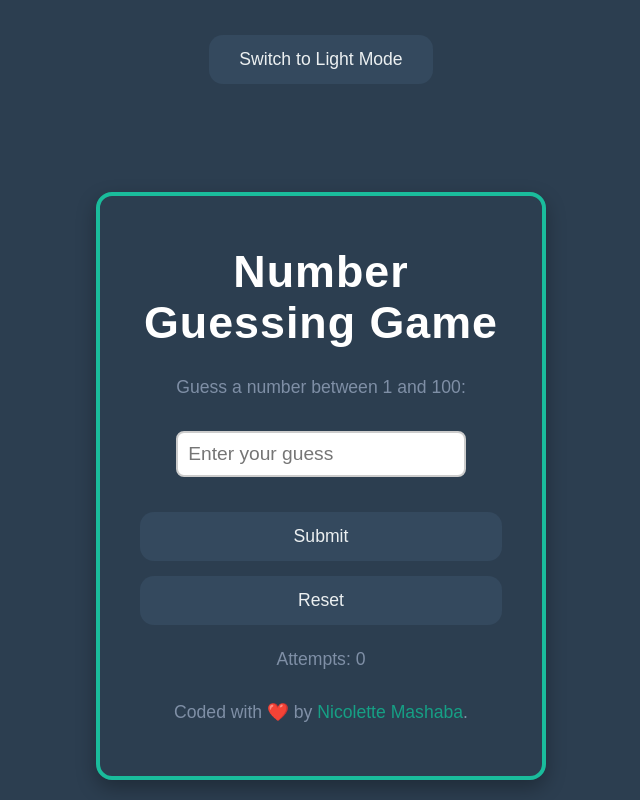
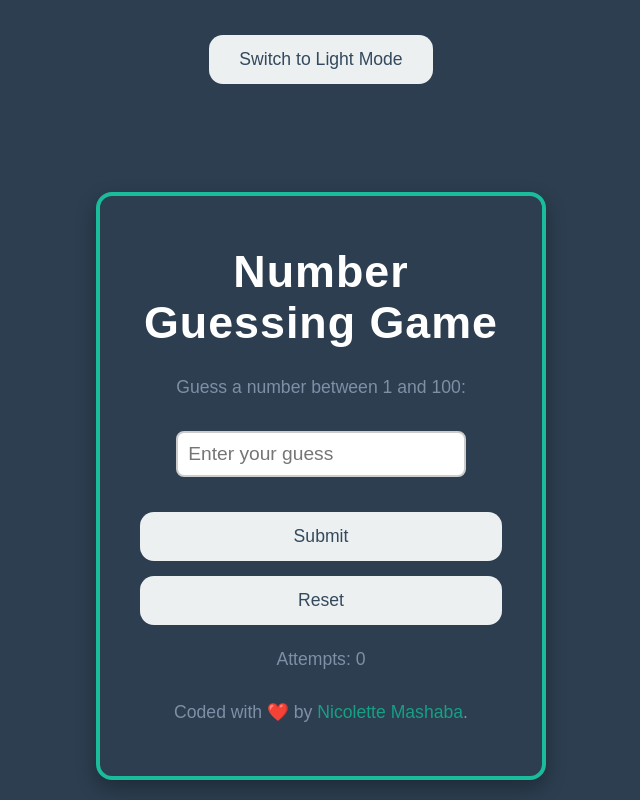
Before and after one commit to NickiMash17/number_guessing_game, a plain HTML site: page index.html in a window 1280 px wide. Both pictures are taken after a click on the button "Switch to Dark Mode". Shown: the whole page, without its empty margins (319-959 px from the left). Drawn offline with Linux system fonts and the light colour scheme.

Commit message:
screenshots to the readme

```diff
--- a/style.css
+++ b/style.css
@@ -54,8 +54,8 @@ body.dark-mode .feedback.too-low {
 }
 
 body.dark-mode button {
-  background-color: #34495e; /* Slate Blue Buttons */
-  color: #ecf0f1; /* Light Text on Button */
+  background-color:#ecf0f1 ; /* Slate Blue Buttons */
+  color: #34495e; /* Light Text on Button */
 }
 
 body.dark-mode button:hover {
```
Also changed, not shown: darkmode.jpeg (deleted), nightmode.jpeg (added), 1 other file.
